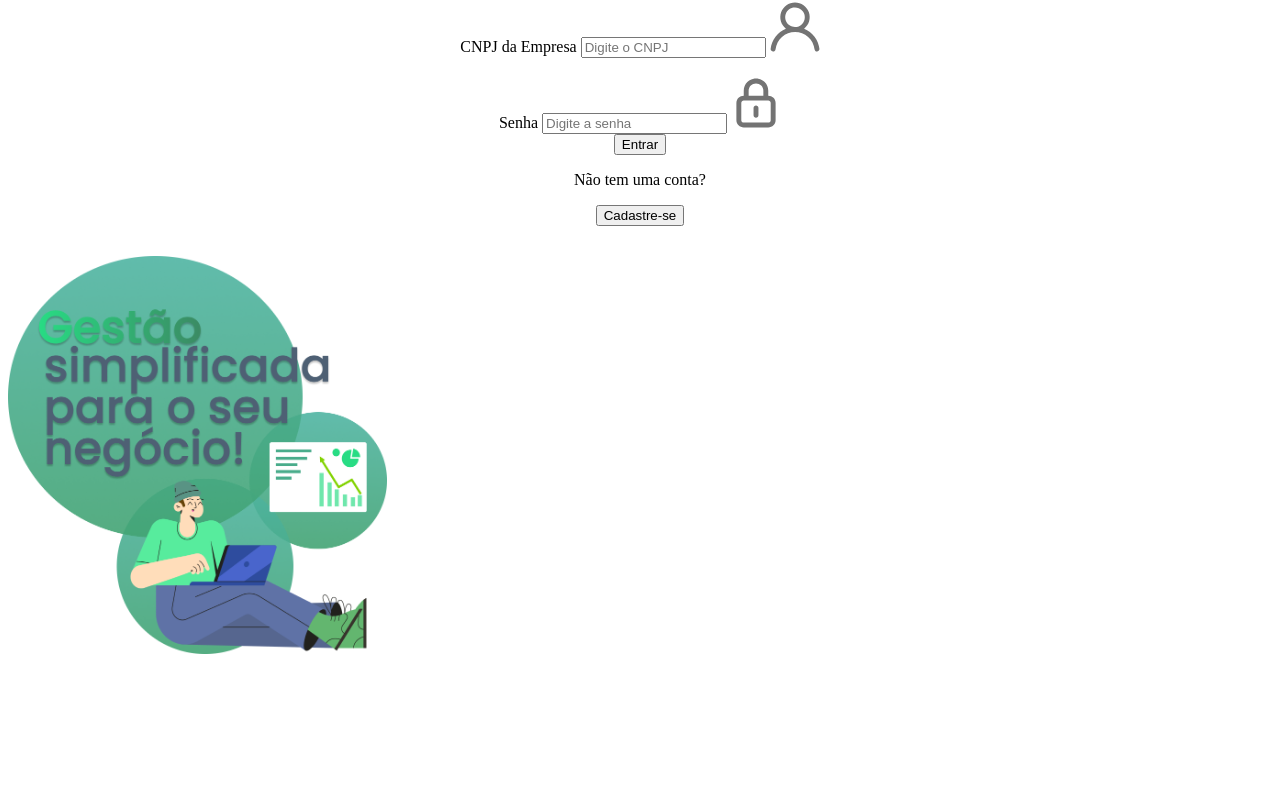
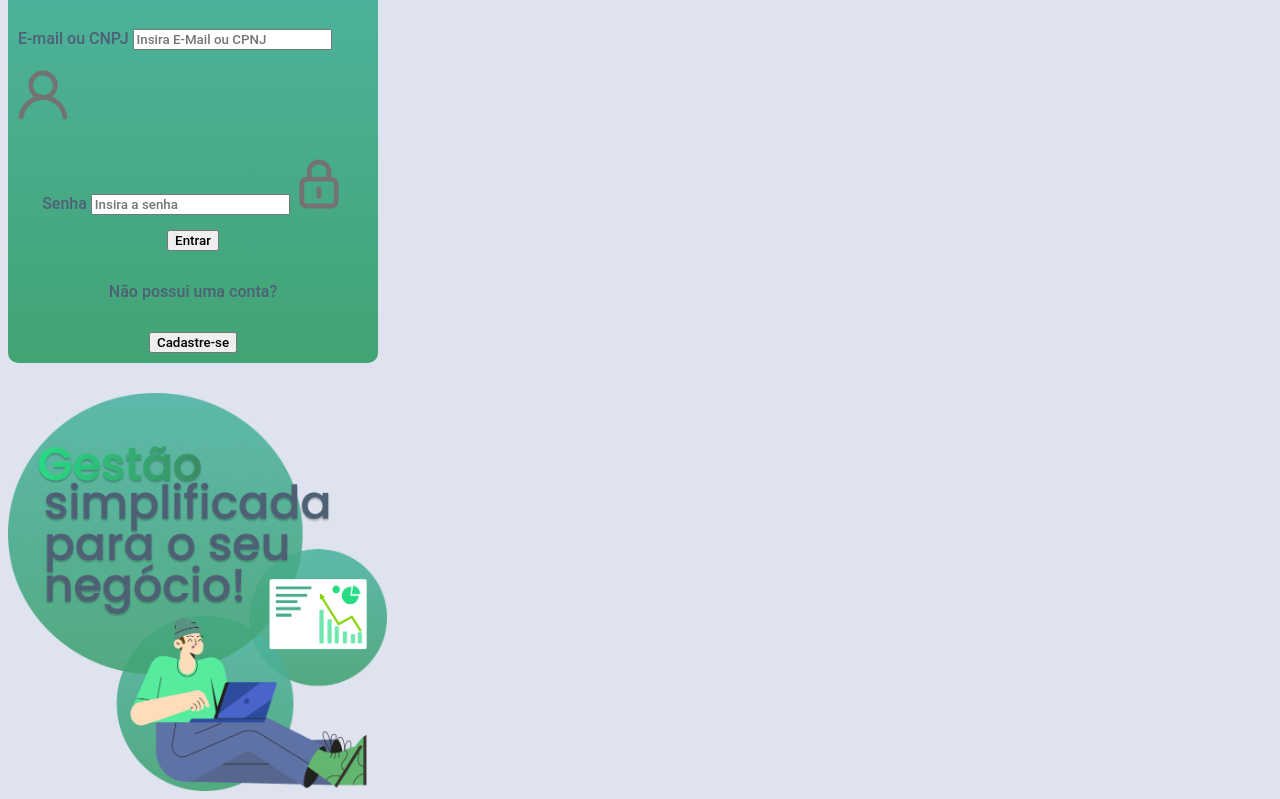
Before and after one commit to EmilySouza22/StockLog, a plain HTML site: page src/pages/Login/index.html in a window 1280 px wide. Shown: the part 176-975 px from the top of the page. Before the commit the page ends 838 px from the top, so only its background shows below. Drawn offline with Linux system fonts and the light colour scheme.

Commit message:
Estilizando a tela

```diff
--- a/src/pages/Login/index.html
+++ b/src/pages/Login/index.html
@@ -23,22 +23,22 @@
         <h2>Login</h2>
 
         <div class = "containerInput">
-            <label for = "" >CNPJ da Empresa</label>
-            <input type="text" id="inpLogNome" placeholder="Digite o CNPJ">
+            <label for = "" >E-mail ou CNPJ</label>
+            <input type="text" id="inpLogNome" placeholder="Insira E-Mail ou CPNJ">
 
             <img id = "user" src = "../../assets/imgs/login/icon/user.svg" alt="Ícone de Usuário"> </img>
         </div>
 
         <div class = "containerInput">
             <label for = "" >Senha</label>
-            <input type="password" id="inpLogSenha" placeholder="Digite a senha">
+            <input type="password" id="inpLogSenha" placeholder="Insira a senha">
 
             <img id = "lock" src = "../../assets/imgs/login/icon/cadeado.svg" alt="Ícone de Senha"> </img>
         </div>
 
         <button onclick = "login()">Entrar</button>
 
-        <p>Não tem uma conta?</p>
+        <p>Não possui uma conta?</p>
         <button onclick = "mostrarCadastro()">Cadastre-se</button>
 
 
--- a/src/pages/Login/style.css
+++ b/src/pages/Login/style.css
@@ -1,3 +1,16 @@
+/*BODY*/
+
+body{
+    background-color: #DFE3F0;
+}
+
+/* GERAL */
+
+*{
+    font-family: "Roboto Medium", sans-serif;
+}
+
+
 /* NAVBAR */
 
 #navbar{
@@ -21,10 +34,17 @@
 #login{
     display: flex;
     flex-direction: column;
+    justify-content: center;
     align-items: center;
-    justify-content: center;
-    width: 100%;
-    height: 100%;
+    gap: 15px;
+    border: none;
+    border-radius: 10px;
+    background: linear-gradient( #4FB4A2, #42A373);
+    padding: 10px;
+    color: #4E6074;
+    margin: 20px 0 20px 0;
+    width: 350px;
+    min-height: 250px;
 }
 
 #containerInput{
```
